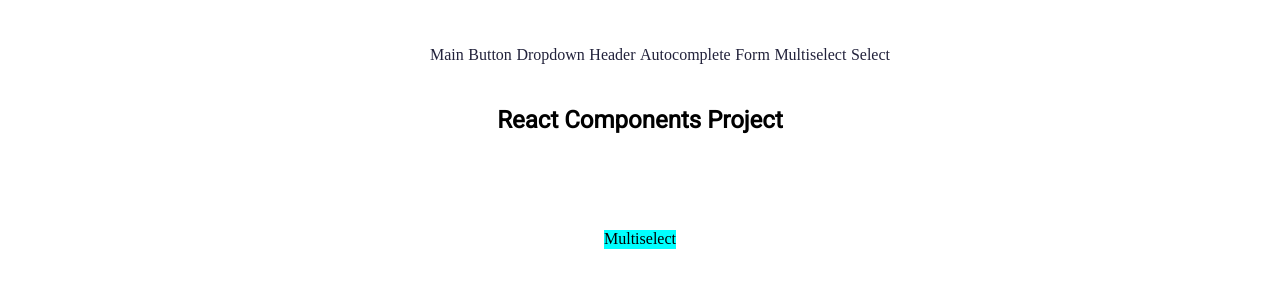
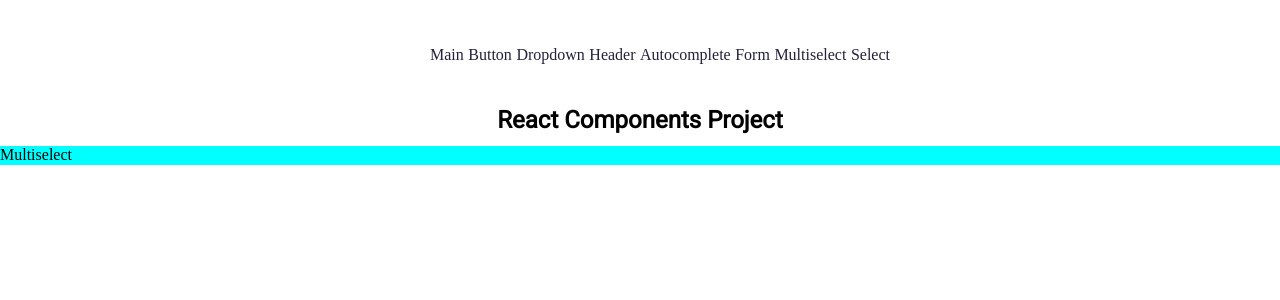
Before and after one commit to maximobelets/react-headers, a React (Vite) app: page /multiselect in a window 1280 px wide. Shown: the top 300 px of the page. Built offline with nearby package versions, Linux system fonts and the light colour scheme.

Commit message:
Delete Wrapper component

```diff
--- a/src/componentBlocks/Wrapper/Wrapper.module.css
+++ /dev/null
@@ -1,5 +0,0 @@
-.root {
-	display: flex;
-	justify-content: center;
-	margin: 100px auto;
-}
--- a/src/componentBlocks/Wrapper/Wrapper.tsx
+++ /dev/null
@@ -1,13 +0,0 @@
-import s from './Wrapper.module.css';
-
-interface WrapperProps {
-	children: React.ReactNode;
-};
-
-export const Wrapper = ({children}: WrapperProps) => {
-	return (
-		<div className={s.root}>
-			{children}
-		</div>
-	)
-}
--- a/src/componentBlocks/Wrapper/index.ts
+++ /dev/null
@@ -1 +0,0 @@
-export {Wrapper} from './Wrapper';
--- a/src/components/Button/Button.tsx
+++ b/src/components/Button/Button.tsx
@@ -1,6 +1,4 @@
 import React from 'react';
-
-import { Wrapper } from '../../componentBlocks/Wrapper';
 
 import s from './Button.module.css';
 
@@ -11,10 +9,8 @@ interface ButtonProps {
 
 export const Button = ({children = 'Click Me!', type}: ButtonProps) => {
 	return (
-		<Wrapper>
-			<button className={s.root} type={type}>
-				{children}
-			</button>
-		</Wrapper>
+		<button className={s.root} type={type}>
+			{children}
+		</button>
 	)
 };
--- a/src/components/Dropdown/Dropdown.tsx
+++ b/src/components/Dropdown/Dropdown.tsx
@@ -1,7 +1,6 @@
 import { SyntheticEvent, useRef, useState } from 'react';
 
 import { TestArray } from '../../types/types';
-import { Wrapper } from '../../componentBlocks/Wrapper';
 
 import { useOutsideClick } from '../../hooks/hooks';
 
@@ -48,9 +47,8 @@ export const Dropdown = ({ list, multiselect }: DropdownProps) => {
 	const ref = useRef(null);
 
 	useOutsideClick(ref, () => setActive(false))
-	console.log(inputValue, 'inputValue')
+
 	return (
-		<Wrapper>
 		<div className={s.root} ref={ref}>
 			<input
 				className={s.input}
@@ -74,6 +72,5 @@ export const Dropdown = ({ list, multiselect }: DropdownProps) => {
 				</ul>
 			)}
 		</div>
-		</Wrapper>
 	);
 };
--- a/src/components/Form/Form.tsx
+++ b/src/components/Form/Form.tsx
@@ -1,7 +1,6 @@
 import { SyntheticEvent } from "react";
 import { Label } from "../../componentBlocks/Label";
 import { SearchInput } from "../../componentBlocks/SearchInput";
-import { Wrapper } from "../../componentBlocks/Wrapper"
 import { Button } from "../Button";
 
 import s from './Form.module.css';
@@ -13,7 +12,6 @@ export const Form = () => {
 	};
 
 	return (
-		<Wrapper>
 		<form className={s.root} onSubmit={handleSubmit}>
 			<Label>
 				Label
@@ -28,6 +26,5 @@ export const Form = () => {
 				children="Submit"
 			/>
 		</form>
-		</Wrapper>
 	)
 }
--- a/src/components/Header/Header.tsx
+++ b/src/components/Header/Header.tsx
@@ -1,6 +1,4 @@
 import React from 'react';
-
-import { Wrapper } from '../../componentBlocks/Wrapper';
 
 import s from './Header.module.css';
 
@@ -19,13 +17,11 @@ export const Header = ({
 	}: HeaderProps ) => {
 
 	return (
-		<Wrapper>
 		<header className={s.root} style={{backgroundColor}}>
 			<h1 className={s.title} style={{color}}>
 				{title}
 			</h1>
 			{children}
 		</header>
-		</Wrapper>
 	)
 }
--- a/src/components/Multiselect/Multiselect.tsx
+++ b/src/components/Multiselect/Multiselect.tsx
@@ -1,13 +1,9 @@
-import { Wrapper } from "../../componentBlocks/Wrapper"
-
 import s from './Multiselect.module.css';
 
 export const Multiselect = () => {
 	return (
-		<Wrapper>
-			<div className={s.root}>
-				Multiselect
-			</div>
-		</Wrapper>
+		<div className={s.root}>
+			Multiselect
+		</div>
 	)
 }
--- a/src/components/Select/Select.tsx
+++ b/src/components/Select/Select.tsx
@@ -1,6 +1,4 @@
 import { useState } from "react";
-
-import { Wrapper } from "../../componentBlocks/Wrapper";
 
 import { TestArray } from "../../types/types";
 
@@ -24,7 +22,6 @@ export const Select = ({ list }: SelectProps) => {
 	}
 
 	return (
-		<Wrapper>
 		<div className={s.root}>
 			<input
 				value={activeValue}
@@ -45,6 +42,5 @@ export const Select = ({ list }: SelectProps) => {
 				</ul>
 			)}
 		</div>
-		</Wrapper>
 	)
 }
```
Also changed, not shown: src/components/Autocomplete/Autocomplete.tsx (+4 -7 lines). Lines whose indentation alone changed are shown as unchanged.
